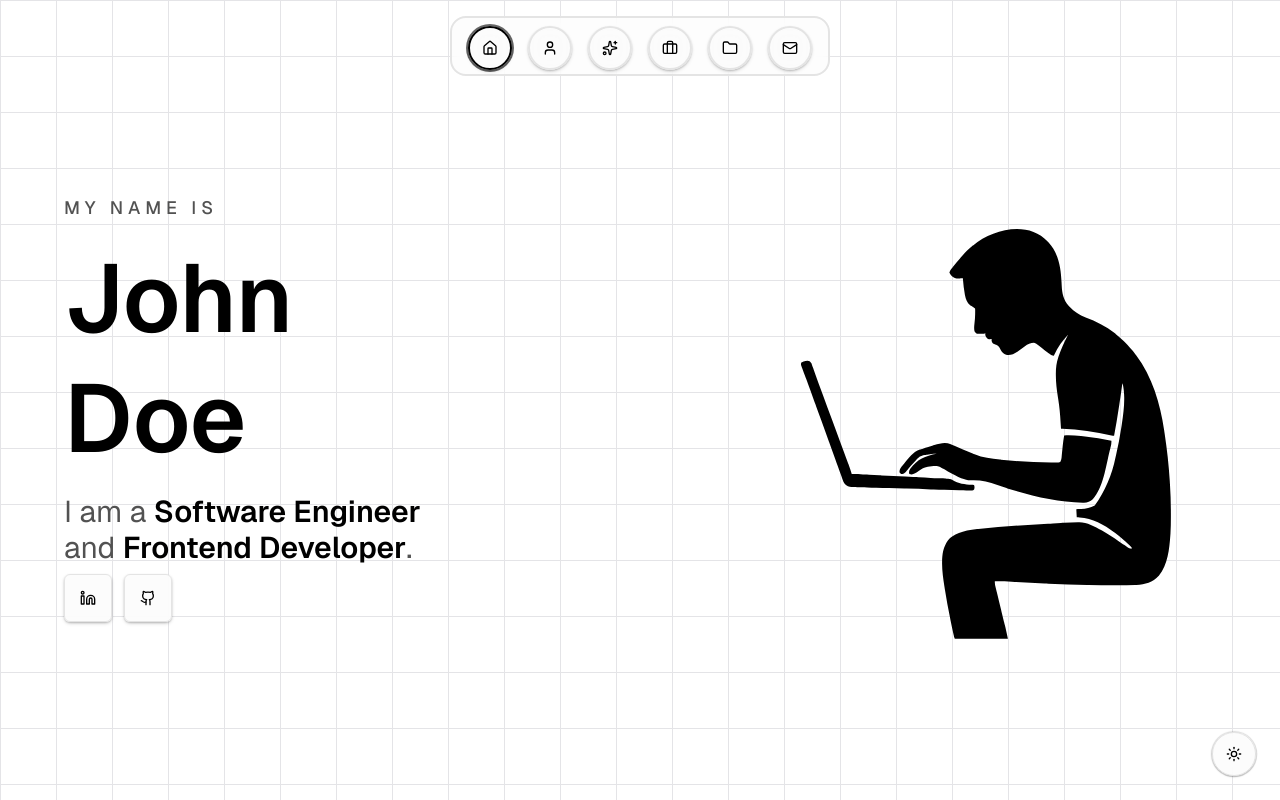
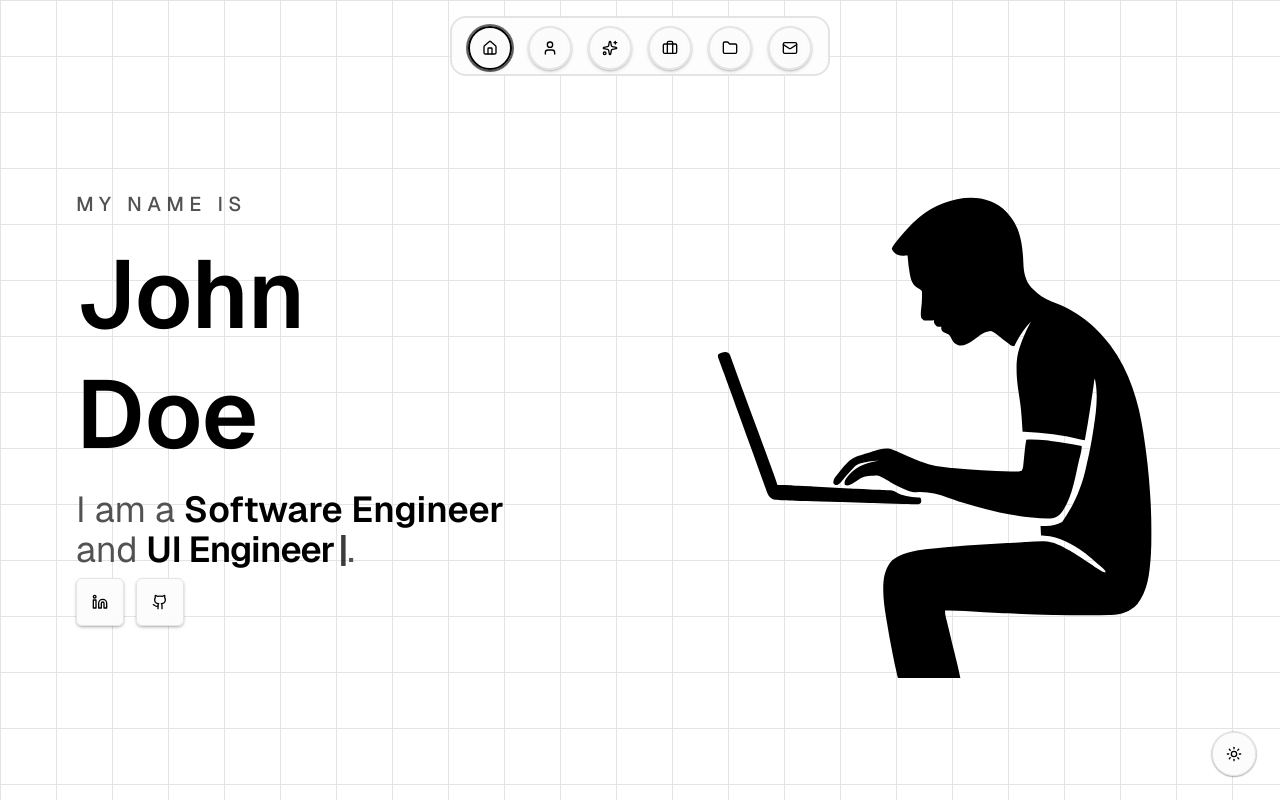
Before and after one commit to alwoodm/portfolio, a Next.js app: page / in a window 1280 px wide. Built offline with nearby package versions, Linux system fonts and the light colour scheme.

Commit message:
feat: resize hero layout and animate secondary role

```diff
--- a/app/page.tsx
+++ b/app/page.tsx
@@ -37,7 +37,6 @@ export default async function Home() {
   const content = await getHomeContent();
 
   const primaryRole = content.role;
-  const secondaryRole = content.roles[0] ?? '';
   const socialLinks: HeroSocialLink[] = [];
   const linkedinUrl = content.social.linkedin;
   const githubUrl = content.social.github;
@@ -60,19 +59,19 @@ export default async function Home() {
 
   return (
     <main className="flex min-h-[calc(100svh-96px)] flex-col items-center justify-center px-6 sm:min-h-[calc(100svh-112px)] sm:px-10 lg:-translate-y-12">
-      <div className="flex w-full max-w-6xl flex-col items-center gap-6 lg:flex-row lg:items-center lg:justify-between lg:gap-8">
-        <div className="flex w-full flex-col text-left lg:w-[40%]">
+      <div className="flex w-full max-w-7xl flex-col items-center gap-6 lg:flex-row lg:items-center lg:justify-center lg:gap-12">
+        <div className="flex w-full flex-col text-left lg:w-[45%]">
           <HeroText
             intro={content.intro}
             name={content.name}
             primaryRole={primaryRole}
-            secondaryRole={secondaryRole}
+            secondaryRoles={content.roles}
           />
           <HeroSocial links={socialLinks} />
         </div>
-        <div className="flex w-full items-center justify-center lg:w-[40%]">
+        <div className="flex w-full items-center justify-center lg:w-[45%]">
           <HeroIcon
-            className="h-auto w-full max-w-[360px] sm:max-w-[520px] lg:max-w-[640px]"
+            className="h-auto w-full max-w-[432px] sm:max-w-[624px] lg:max-w-[768px]"
             title=""
           />
         </div>
--- a/components/hero-text.tsx
+++ b/components/hero-text.tsx
@@ -1,3 +1,6 @@
+'use client';
+
+import TextType from '@/components/animation/text-type';
 import { cn } from '@/lib/utils';
 
 type HeroTextProps = Readonly<{
@@ -5,24 +8,25 @@ type HeroTextProps = Readonly<{
   intro: string;
   name: string;
   primaryRole?: string;
-  secondaryRole?: string;
+  secondaryRoles?: string[];
 }>;
 
-export function HeroText({ className, intro, name, primaryRole, secondaryRole }: HeroTextProps) {
+export function HeroText({ className, intro, name, primaryRole, secondaryRoles }: HeroTextProps) {
   const nameParts = name.split(' ').filter(Boolean);
   const firstName = nameParts[0] ?? '';
   const lastName = nameParts.slice(1).join(' ');
+  const typedRoles = secondaryRoles?.filter(Boolean) ?? [];
 
   return (
     <div className={cn('flex flex-col gap-4', className)} data-hero="text">
       <p
-        className="text-muted-foreground text-lg font-medium tracking-[0.28em] uppercase"
+        className="text-muted-foreground text-xl font-medium tracking-[0.28em] uppercase"
         data-hero="intro"
       >
         {intro}
       </p>
       <h1
-        className="text-foreground text-6xl leading-tight font-semibold text-balance sm:text-7xl lg:text-8xl"
+        className="text-foreground text-6xl leading-tight font-semibold text-balance sm:text-7xl lg:text-7xl xl:text-8xl"
         data-hero="name"
       >
         {firstName}
@@ -34,12 +38,20 @@ export function HeroText({ className, intro, name, primaryRole, secondaryRole }:
         ) : null}
       </h1>
       {primaryRole ? (
-        <p className="text-muted-foreground text-2xl sm:text-3xl" data-hero="role">
+        <p className="text-muted-foreground text-3xl sm:text-4xl" data-hero="role">
           I am a <span className="text-foreground font-semibold">{primaryRole}</span>
-          {secondaryRole ? (
+          {typedRoles.length > 0 ? (
             <>
               <br />
-              and <span className="text-foreground font-semibold">{secondaryRole}</span>
+              and{' '}
+              <TextType
+                as="span"
+                className="text-foreground font-semibold"
+                deletingSpeed={40}
+                pauseDuration={1200}
+                text={typedRoles}
+                typingSpeed={70}
+              />
             </>
           ) : null}
           .
```
Also changed, not shown: 1 other file (tests, documents, lock files or other folders).
